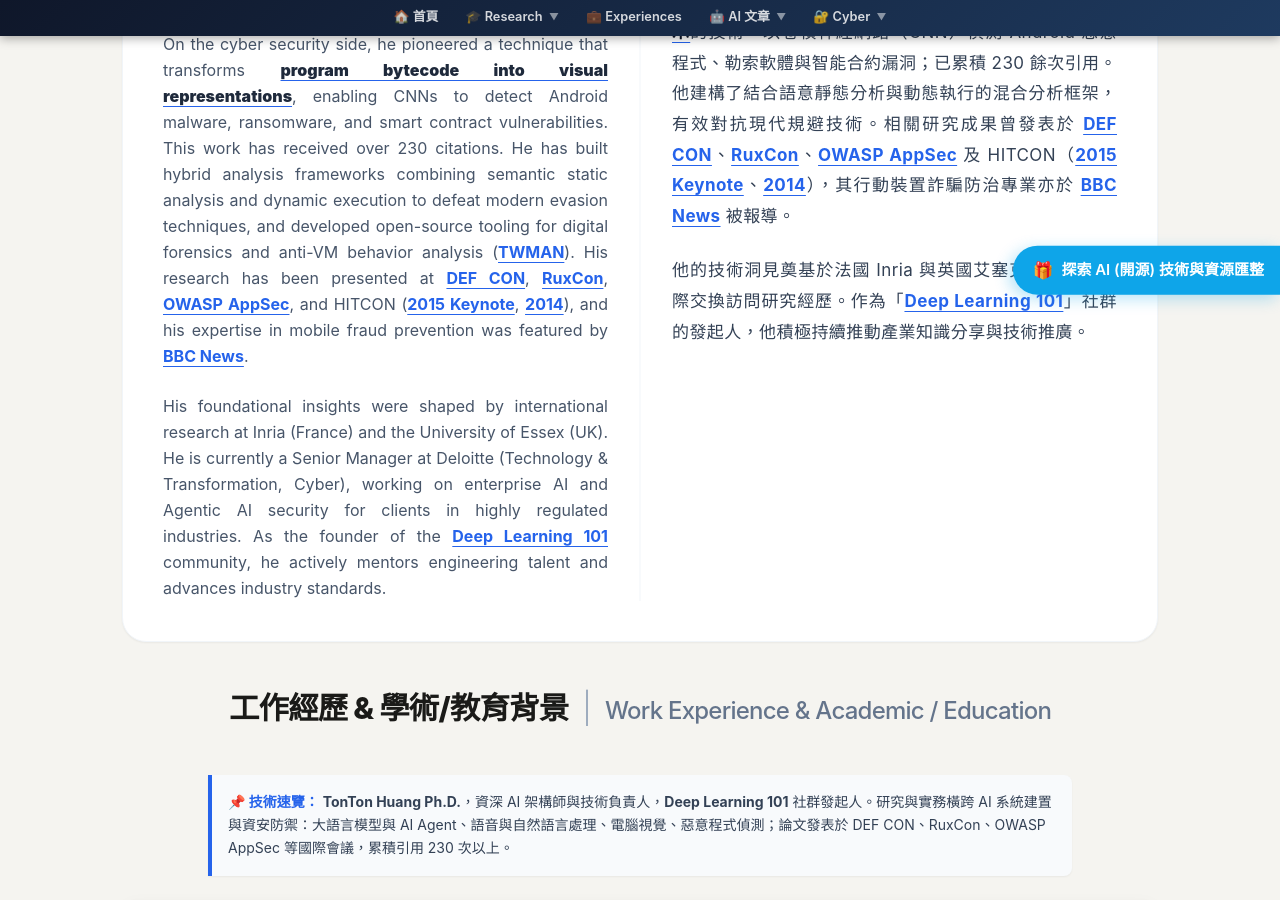
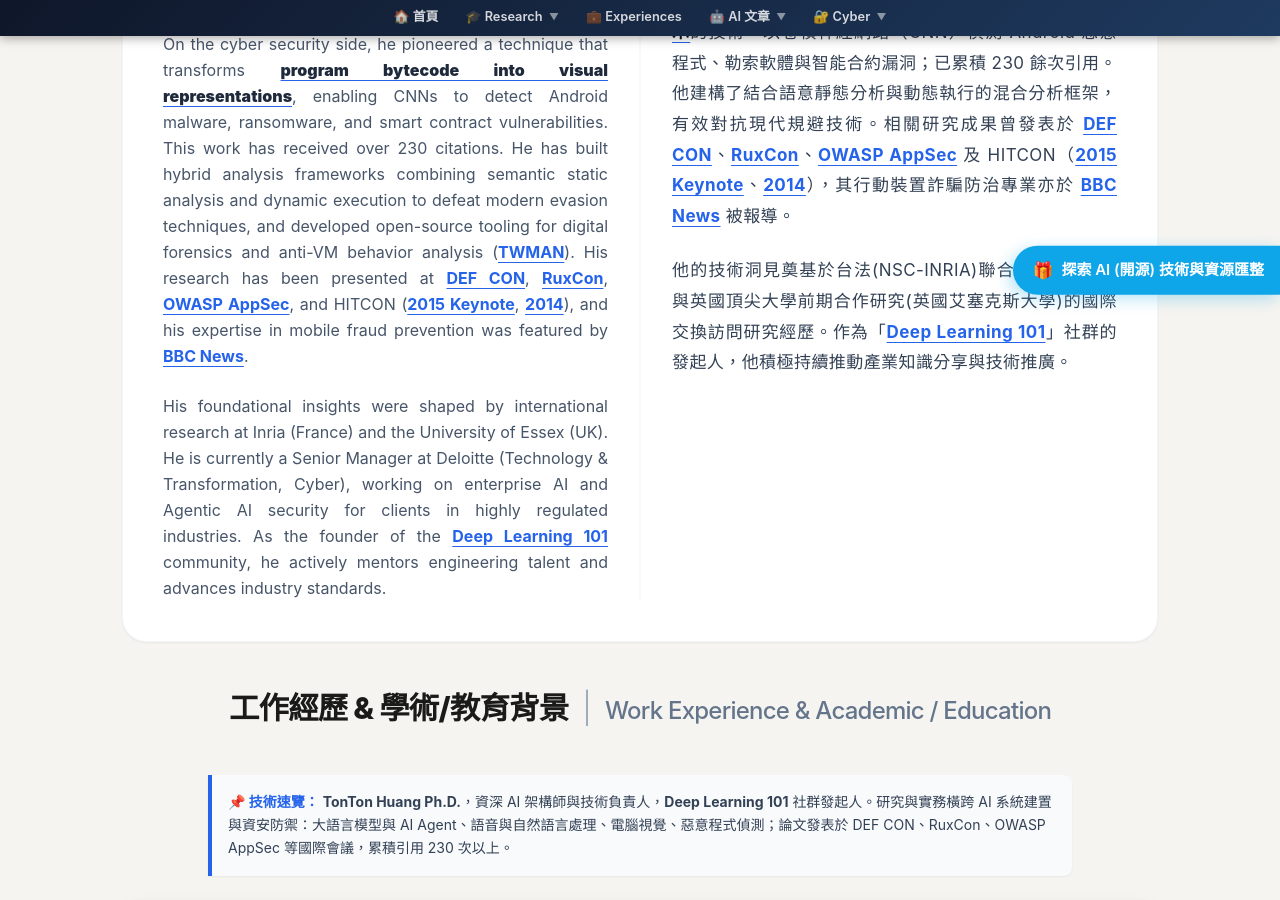
Before and after one commit to Deep-Learning-101/TonTon, a Jekyll site: the page index.html, which Jekyll copies as it is, in a window 1280 px wide and 900 px high, scrolled down 1756 px. Built offline with Jekyll 4.4.1, drawn with Linux system fonts in a browser that asks for light colours; nearby versions of some CDN libraries.

Commit message:
更新個人簡介，調整國際合作研究經歷的描述以增強清晰度

```diff
--- a/index.html
+++ b/index.html
@@ -604,7 +604,7 @@
     在資安研究上，他開創了將<a href="https://scholar.google.com.tw/citations?view_op=view_citation&hl=zh-TW&user=bgCj0ykAAAAJ&citation_for_view=bgCj0ykAAAAJ:blknAaTinKkC" target="_blank" class="text-blue-600 hover:text-blue-800 font-bold underline underline-offset-4"><b class="text-slate-900">程式位元組碼轉換為視覺化表示</b></a>的技術，以卷積神經網路（CNN）偵測 Android 惡意程式、勒索軟體與智能合約漏洞；已累積 230 餘次引用。他建構了結合語意靜態分析與動態執行的混合分析框架，有效對抗現代規避技術。相關研究成果曾發表於 <a href="https://blog.twman.org/2018/08/Defcon26.html" target="_blank" class="text-blue-600 hover:text-blue-800 font-bold underline underline-offset-4">DEF CON</a>、<a href="https://blog.twman.org/2017/10/RuxCon.html" target="_blank" class="text-blue-600 hover:text-blue-800 font-bold underline underline-offset-4">RuxCon</a>、<a href="https://blog.twman.org/2017/09/Hollywood-Studios.html" target="_blank" class="text-blue-600 hover:text-blue-800 font-bold underline underline-offset-4">OWASP AppSec</a> 及 HITCON（<a href="https://blog.twman.org/2015/09/hitcon2015.html" target="_blank" class="text-blue-600 hover:text-blue-800 font-bold underline underline-offset-4">2015 Keynote</a>、<a href="https://blog.twman.org/2014/08/HITCONX.html" target="_blank" class="text-blue-600 hover:text-blue-800 font-bold underline underline-offset-4">2014</a>），其行動裝置詐騙防治專業亦於 <a href="https://www.bbc.com/news/business-63075729" target="_blank" class="text-blue-600 hover:text-blue-800 font-bold underline underline-offset-4">BBC News</a> 被報導。
   </p>
   <p class="text-slate-700 text-[16px] md:text-[17px] leading-[1.8] text-justify tracking-wide">
-    他的技術洞見奠基於法國 Inria 與英國艾塞克斯大學的國際交換訪問研究經歷。作為「<a href="https://deep-learning-101.github.io/" target="_blank" class="text-blue-600 hover:text-blue-800 font-bold underline underline-offset-4">Deep Learning 101</a>」社群的發起人，他積極持續推動產業知識分享與技術推廣。
+    他的技術洞見奠基於台法(NSC-INRIA)聯合團隊 和 台灣與英國頂尖大學前期合作研究(英國艾塞克斯大學)的國際交換訪問研究經歷。作為「<a href="https://deep-learning-101.github.io/" target="_blank" class="text-blue-600 hover:text-blue-800 font-bold underline underline-offset-4">Deep Learning 101</a>」社群的發起人，他積極持續推動產業知識分享與技術推廣。
   </p>
 </div>
 </section>
```
